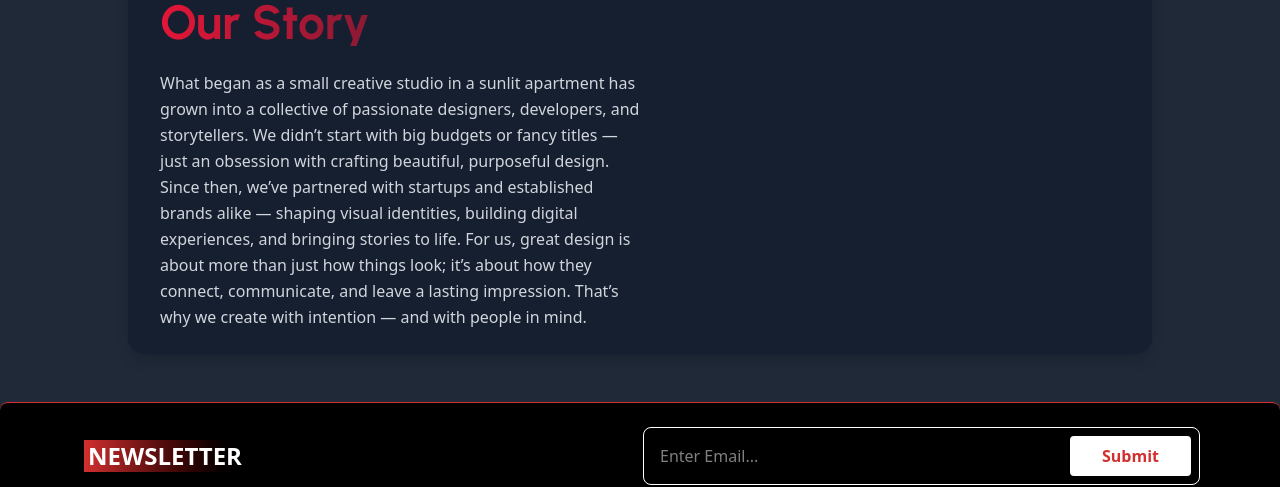
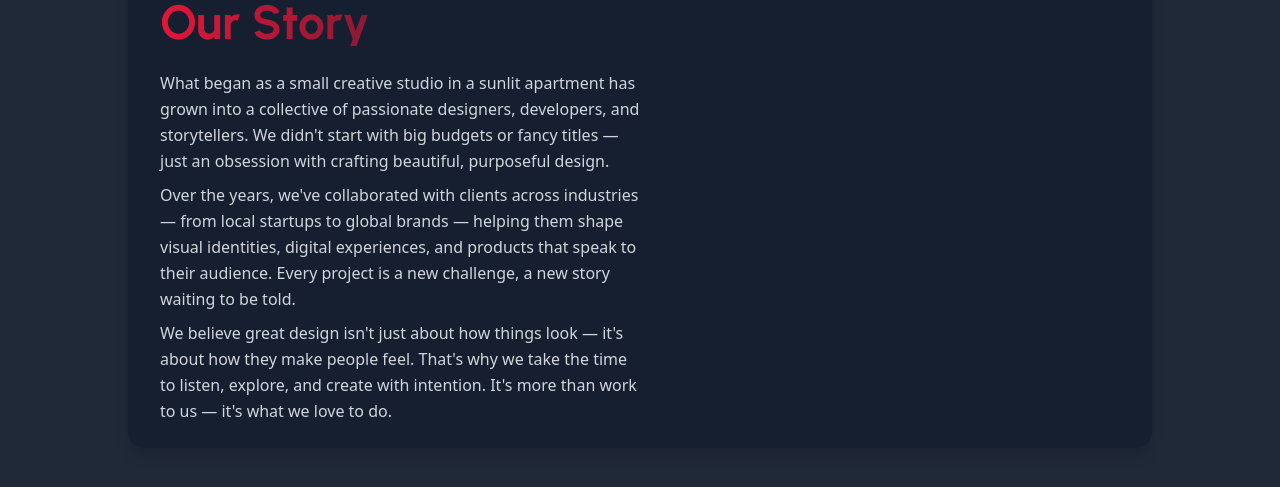
Before and after one commit to KlasniMisho123/All-company, a Next.js app: page /aboutus in a window 1280 px wide. Shown: the part 600-1087 px from the top of the page. Built offline with nearby package versions, Linux system fonts and the light colour scheme.

Commit message:
aboutus commit

```diff
--- a/app/aboutus/page.tsx
+++ b/app/aboutus/page.tsx
@@ -28,13 +28,22 @@ export default function aboutus() {
                 Our Story
               </h3>
 
-              <p className="text-gray-300 leading-relaxed text-sm md:text-base max-w-prose">
-                What began as a small creative studio in a sunlit apartment has grown into a collective of passionate designers, developers, and storytellers.
-                We didn’t start with big budgets or fancy titles — just an obsession with crafting beautiful, purposeful design.
-                Since then, we’ve partnered with startups and established brands alike — shaping visual identities, building digital experiences,
-                and bringing stories to life. For us, great design is about more than just how things look; it’s about how they connect,
-                communicate, and leave a lasting impression. That’s why we create with intention — and with people in mind.
-              </p>
+              <div className='flex flex-col gap-2'>
+                <p className="text-gray-300 leading-relaxed text-sm md:text-base max-w-prose">
+                  What began as a small creative studio in a sunlit apartment has grown into a collective of passionate designers, developers, and storytellers.
+                  We didn&apos;t start with big budgets or fancy titles — just an obsession with crafting beautiful, purposeful design.
+                </p>
+
+                <p className="text-gray-300 leading-relaxed text-sm md:text-base max-w-prose">
+                  Over the years, we've collaborated with clients across industries — from local startups to global brands — helping them shape visual identities,
+                  digital experiences, and products that speak to their audience. Every project is a new challenge, a new story waiting to be told.
+                </p>
+
+                <p className="text-gray-300 leading-relaxed text-sm md:text-base max-w-prose">
+                  We believe great design isn&apos;t just about how things look — it's about how they make people feel. That&apos;s why we take the time to listen, explore,
+                  and create with intention. It&apos;s more than work to us — it&apos;s what we love to do.
+                </p>
+              </div>
 
             </div>
             <div className='flex-1'>Story Visuals</div>
```
